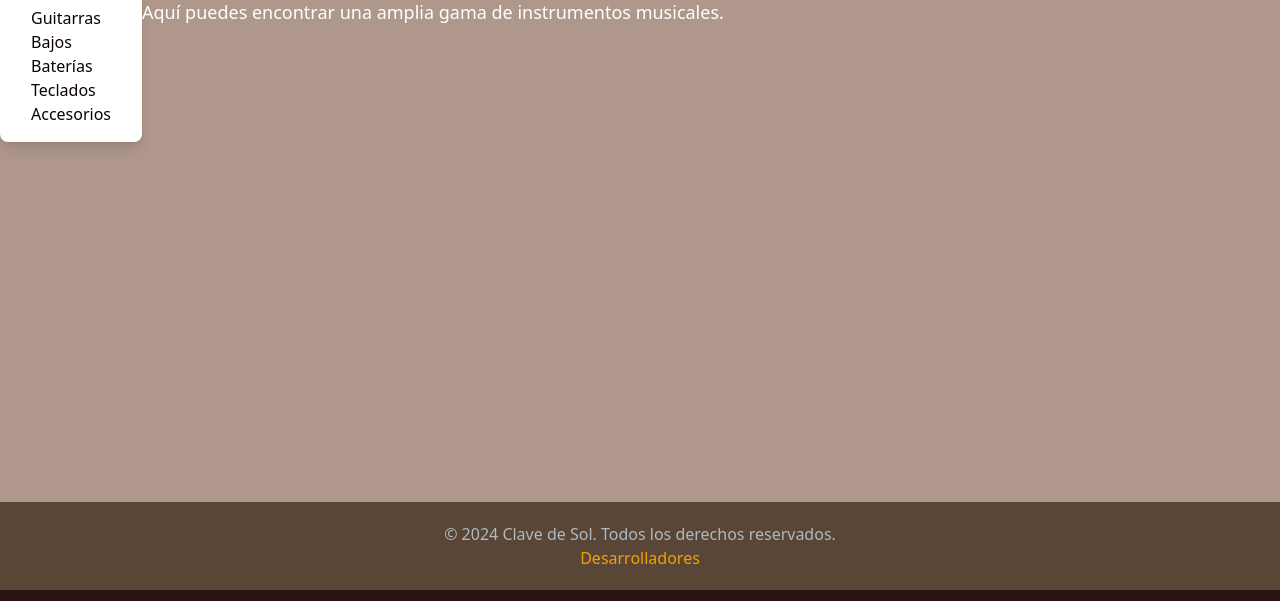
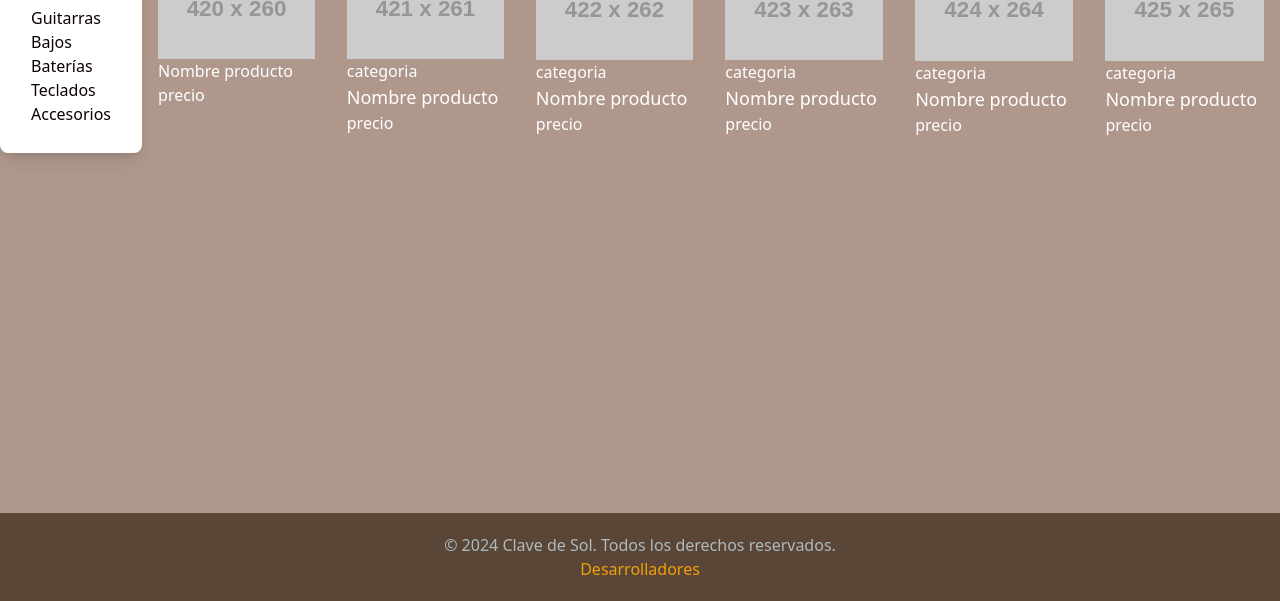
Before and after one commit to marcos-senn/Ecommerce-BugBusters, a website: page Frontend/productos.html in a window 1280 px wide. Shown: the part 254-855 px from the top of the page. Drawn offline with Linux system fonts and the light colour scheme; no server answers; placeholder pictures from the web are drawn by us.

Commit message:
zona productos estilos

```diff
--- a/Frontend/productos.html
+++ b/Frontend/productos.html
@@ -35,10 +35,10 @@
     </header>
 
     <!-- Sección Productos -->
-    <section id="productos" class="bg-custom-very-light-brown py-10" style="flex-grow: 1;">
-        <div class="container mx-auto flex">
+    <section id="productos" class="bg-custom-very-light-brown py-10 flex justify-center">
+        <div class="container mx-auto flex gap-10">
             <!-- Sidebar de Filtros -->
-            <aside class="w-1/4 bg-white rounded-lg p-4 mr-4 shadow-lg">
+            <aside class="w-1/4 bg-white rounded-lg p-4 shadow-lg">
                 <h2 class="text-lg font-bold mb-4">Filtros</h2>
                 <ul class="space-y-2">
                     <li><a href="#" class="block text-custom-text-dark hover:text-custom-orange categoria" data-categoria="Guitarras">Guitarras</a></li>
@@ -50,12 +50,72 @@
             </aside>
 
             <!-- Productos -->
-            <div class="flex-1">
-                <h2 class="text-3xl font-bold mb-4 font-Montserrat text-custom-orange">Nuestros Productos</h2>
-                <p class="text-lg mb-4 font-Montserrat">Aquí puedes encontrar una amplia gama de instrumentos musicales.
-                </p>
-                <div class="grid grid-cols-1 md:grid-cols-3 gap-4" id="productos-container"></div>
-            </div>
+            <section class="text-gray-600 body-font w-3/4 px-10">
+                <div class="container px-10 py-24 mx-auto">
+                    <div class="flex flex-wrap -m-4 justify-center">
+                        <div class="lg:w-1/4 md:w-1/2 p-4 w-full">
+                            <a class="block relative h-48 rounded overflow-hidden">
+                                <img alt="ecommerce" class="object-cover object-center w-full h-full block" src="https://dummyimage.com/420x260">
+                            </a>
+                            <div class="mt-4">
+                                <h3 class="text-gray-500 text-xs tracking-widest title-font mb-1 justify-center>categoria</h3>
+                                <h2 class="text-gray-900 title-font text-lg font-medium">Nombre producto</h2>
+                                <p class="mt-1">precio</p>
+                            </div>
+                        </div>
+                        <div class="lg:w-1/4 md:w-1/2 p-4 w-full">
+                            <a class="block relative h-48 rounded overflow-hidden">
+                                <img alt="ecommerce" class="object-cover object-center w-full h-full block" src="https://dummyimage.com/421x261">
+                            </a>
+                            <div class="mt-4">
+                                <h3 class="text-gray-500 text-xs tracking-widest title-font mb-1">categoria</h3>
+                                <h2 class="text-gray-900 title-font text-lg font-medium">Nombre producto</h2>
+                                <p class="mt-1">precio</p>
+                            </div>
+                        </div>
+                        <div class="lg:w-1/4 md:w-1/2 p-4 w-full">
+                            <a class="block relative h-48 rounded overflow-hidden">
+                                <img alt="ecommerce" class="object-cover object-center w-full h-full block" src="https://dummyimage.com/422x262">
+                            </a>
+                            <div class="mt-4">
+                                <h3 class="text-gray-500 text-xs tracking-widest title-font mb-1">categoria</h3>
+                                <h2 class="text-gray-900 title-font text-lg font-medium">Nombre producto</h2>
+                                <p class="mt-1">precio</p>
+                            </div>
+                        </div>
+                        <div class="lg:w-1/4 md:w-1/2 p-4 w-full">
+                            <a class="block relative h-48 rounded overflow-hidden">
+                                <img alt="ecommerce" class="object-cover object-center w-full h-full block" src="https://dummyimage.com/423x263">
+                            </a>
+                            <div class="mt-4">
+                                <h3 class="text-gray-500 text-xs tracking-widest title-font mb-1">categoria</h3>
+                                <h2 class="text-gray-900 title-font text-lg font-medium">Nombre producto</h2>
+                                <p class="mt-1">precio</p>
+                            </div>
+                        </div>
+                        <div class="lg:w-1/4 md:w-1/2 p-4 w-full">
+                            <a class="block relative h-48 rounded overflow-hidden">
+                                <img alt="ecommerce" class="object-cover object-center w-full h-full block" src="https://dummyimage.com/424x264">
+                            </a>
+                            <div class="mt-4">
+                                <h3 class="text-gray-500 text-xs tracking-widest title-font mb-1">categoria</h3>
+                                <h2 class="text-gray-900 title-font text-lg font-medium">Nombre producto</h2>
+                                <p class="mt-1">precio</p>
+                            </div>
+                        </div>
+                        <div class="lg:w-1/4 md:w-1/2 p-4 w-full">
+                            <a class="block relative h-48 rounded overflow-hidden">
+                                <img alt="ecommerce" class="object-cover object-center w-full h-full block" src="https://dummyimage.com/425x265">
+                            </a>
+                            <div class="mt-4">
+                                <h3 class="text-gray-500 text-xs tracking-widest title-font mb-1">categoria</h3>
+                                <h2 class="text-gray-900 title-font text-lg font-medium">Nombre producto</h2>
+                                <p class="mt-1">precio</p>
+                            </div>
+                        </div>
+                    </div>
+                </div>
+            </section>
         </div>
     </section>
 
--- a/Frontend/tailwind.config.js
+++ b/Frontend/tailwind.config.js
@@ -17,5 +17,7 @@ module.exports = {
       },
     },
   },
-  plugins: [],
+  plugins: [
+    require('@tailwindcss/aspect-ratio'),
+  ],
 }
```
